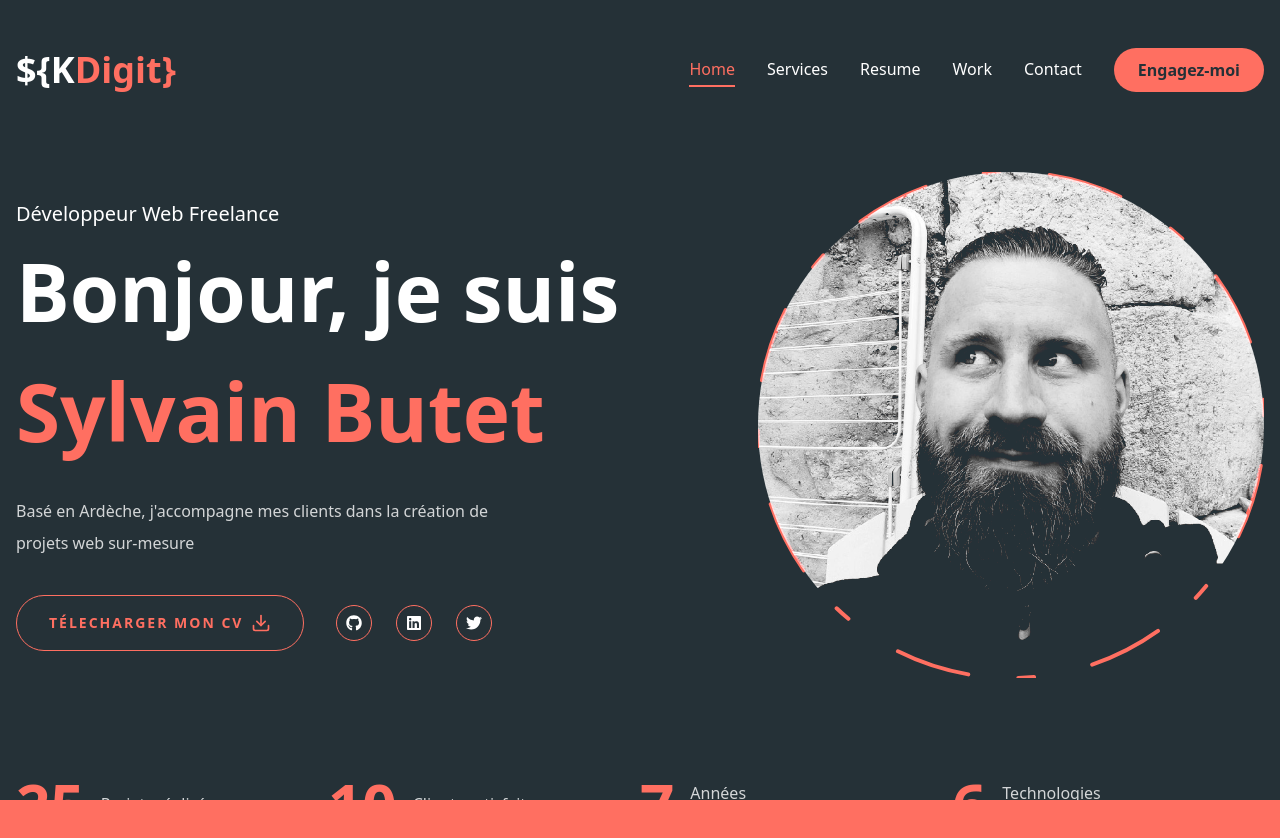
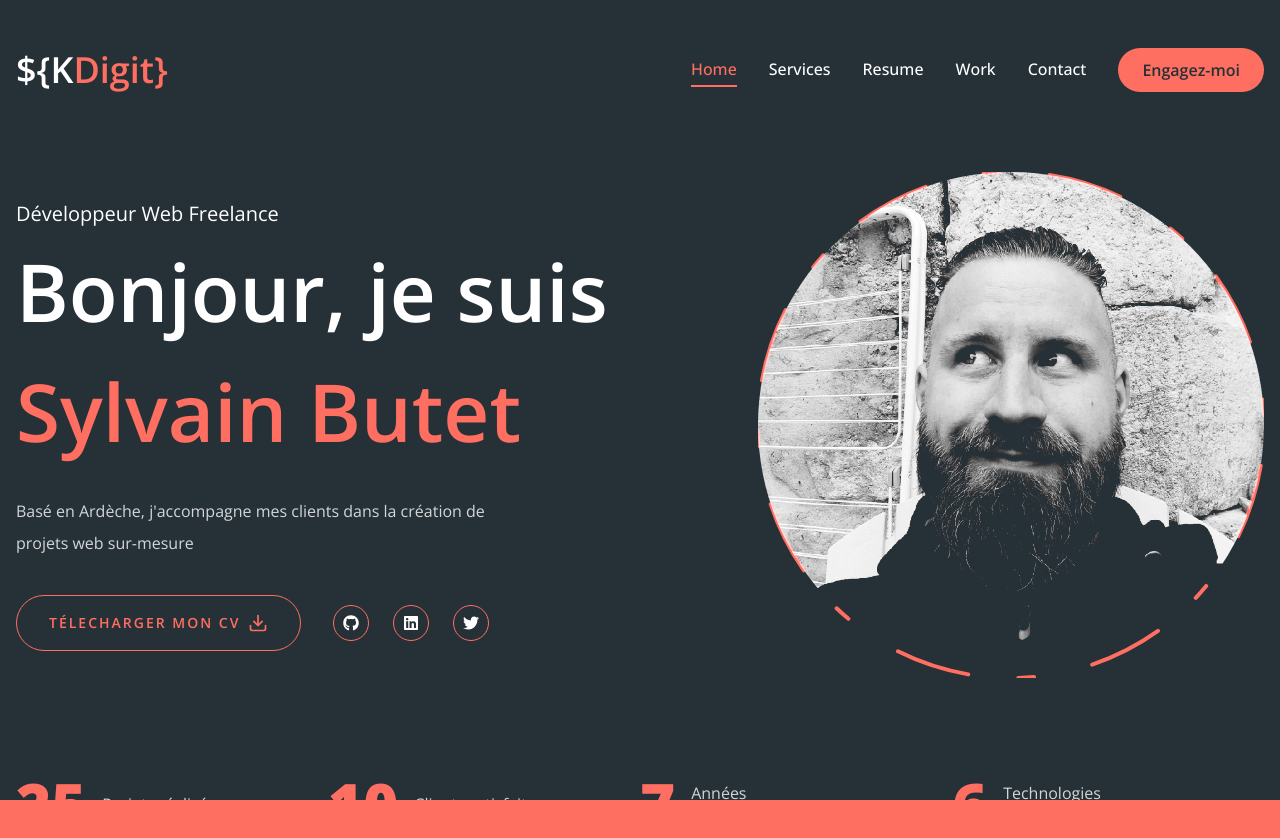
Before and after one commit to VaylSin/portfolio_2025, a Next.js app: page / in a window 1280 px wide. Shown: the top 838 px of the page. Built offline with nearby package versions, Linux system fonts and the light colour scheme.

Commit message:
fix meta noindex

```diff
--- a/app/layout.jsx
+++ b/app/layout.jsx
@@ -4,27 +4,29 @@ import Header from "@/components/Header";
 import PageTransition from "@/components/PageTransition";
 import StairTransition from "@/components/StairTransition";
 
-
 const JetBrainsMono = JetBrains_Mono({
 	subsets: ["latin"],
-  weight: ['100','200','300','400','500','600','700','800'],
+	weight: ["100", "200", "300", "400", "500", "600", "700", "800"],
 	variable: "--font-jetbrainsMono",
 });
 
 const OpenSans = Open_Sans({
 	subsets: ["latin"],
-  weight: ['300','400','500','600','700','800'],
+	weight: ["300", "400", "500", "600", "700", "800"],
 	variable: "--font-openSans",
 });
 export const metadata = {
-  title: "SKDigit",
-  description: "Texte de description à rajouter",
+	// title: "SKDigit - Création de sites internet",
+	// description: "Développeur freelance basé à Lablachère en Ardèche, spécialisé en WordPress , Symfony et React. Projets web sur mesure pour Aubenas, Les Vans et alentours. Contactez-moi pour vos besoins en création de sites et applications web.",
+	// keywords: ["développeur freelance Ardèche", "développeur Wordpress Ardèche", "développeur Symfony Ardèche", "développeur React Ardèche", "création site web Lablachère", "développeur web Les Vans", "développeur web Aubenas", "freelance React Symfony WordPress", "création application web Ardèche", "création site internet Ardèche", "création application mobile Ardèche", "création site e-commerce Ardèche", "création site vitrine Ardèche", "création site sur mesure Ardèche", "création site web"],
+	robots: "noindex",
+	// authors: [{ name: "Sylvain Butet", url: "https://skdigit.com" }],
 };
 
 export default function RootLayout({ children }) {
 	return (
 		<html lang="en">
-      <body className={`${JetBrainsMono.variable} ${JetBrainsMono.variable} antialiased`}>
+			<body className={`${OpenSans.variable} ${OpenSans.variable} antialiased`}>
 				<Header />
 				<StairTransition />
 				<PageTransition>{children}</PageTransition>
```
Lines whose indentation alone changed are shown as unchanged.
